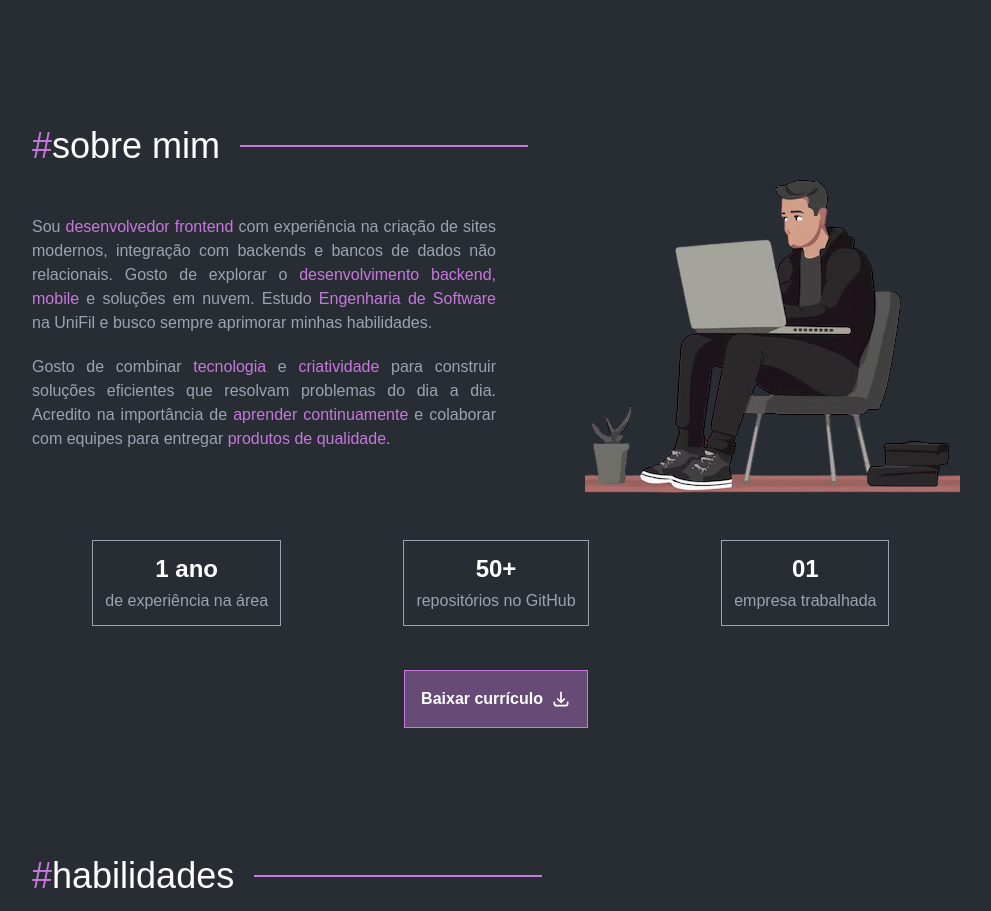
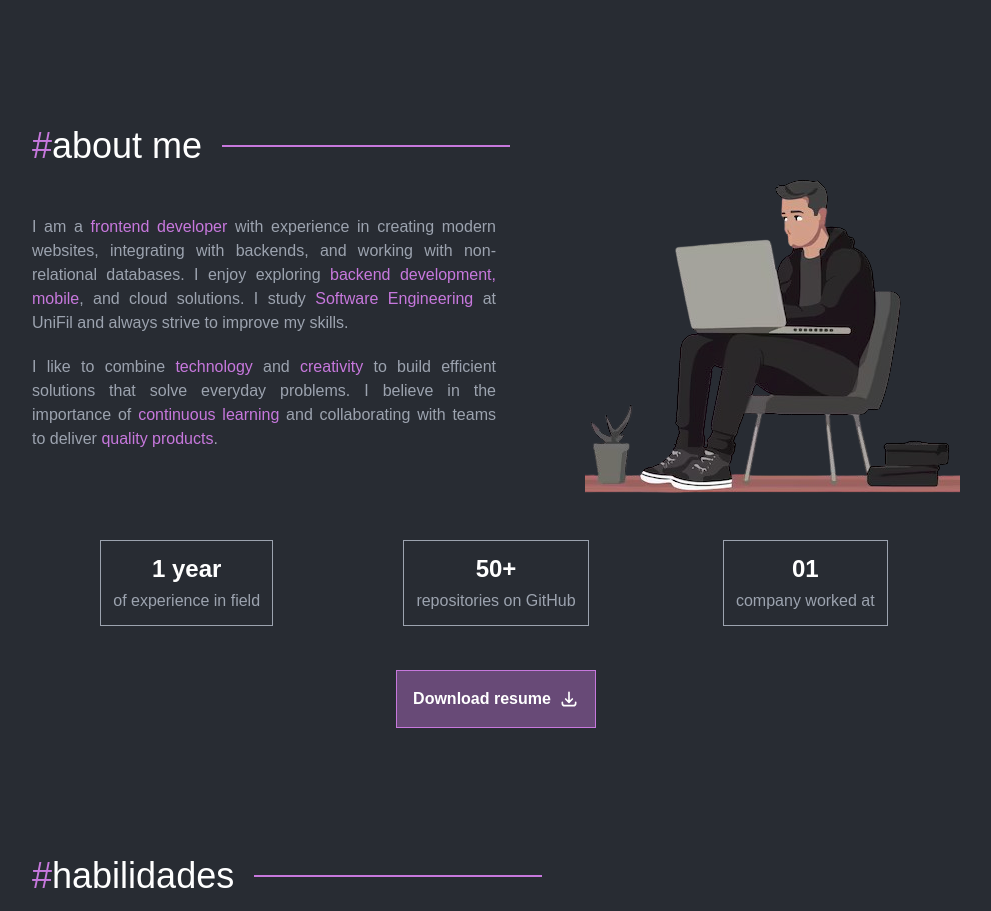
Before and after one commit to ederbiason/ederbiason.dev, a Next.js app: page / in a window 1280 px wide. Shown: the part 745-1656 px from the top of the page, without its empty margins (144-1135 px from the left). Built offline with nearby package versions, Linux system fonts and the light colour scheme; a web font is replaced by a local one.

Commit message:
feat: apply i18n on about section

```diff
--- a/src/components/About.tsx
+++ b/src/components/About.tsx
@@ -1,22 +1,14 @@
-import Image from "next/image";
+"use client"
+
+import Image from "next/image"
 import Developer from "../../public/images/developer.png"
-import { HiOutlineDownload } from "react-icons/hi";
+import { HiOutlineDownload } from "react-icons/hi"
+import { Trans, useTranslation } from "react-i18next"
 
 export function About() {
-    const careerInfo = [
-        {
-            value: "1 ano",
-            text: "de experiência na área"
-        },
-        {
-            value: "50+",
-            text: "repositórios no GitHub"
-        },
-        {
-            value: "01",
-            text: "empresa trabalhada"
-        }
-    ]
+    const { t } = useTranslation()
+
+    const careerInfo = t("about.careerInfo", { returnObjects: true }) as { value: string; text: string }[]
 
     return (
         <section
@@ -26,7 +18,7 @@ export function About() {
             <div className="flex items-center gap-5">
                 <h1 className="font-medium text-4xl text-white">
                     <span className="text-customPurple">#</span>
-                    sobre mim
+                    {t("about.title")}
                 </h1>
 
                 <div className="h-[2px] w-24 md:w-72 bg-customPurple"></div>
@@ -35,10 +27,20 @@ export function About() {
             <div className="flex items-center justify-between gap-10 flex-col md:flex-row">
                 <div className="flex-1 md:max-w-[50%] text-justify flex flex-col gap-5 text-gray-400 mt-8 lg:mt-0">
                     <p>
-                        Sou <span className="text-customPurple">desenvolvedor frontend</span> com experiência na criação de sites modernos, integração com backends e bancos de dados não relacionais. Gosto de explorar o <span className="text-customPurple">desenvolvimento backend, mobile</span> e soluções em nuvem. Estudo <span className="text-customPurple">Engenharia de Software</span> na UniFil e busco sempre aprimorar minhas habilidades.
+                        <Trans
+                            i18nKey="about.paragraph1"
+                            components={{
+                                1: <span className='text-customPurple' />
+                            }}
+                        />
                     </p>
                     <p>
-                        Gosto de combinar <span className="text-customPurple">tecnologia</span> e <span className="text-customPurple">criatividade</span> para construir soluções eficientes que resolvam problemas do dia a dia. Acredito na importância de <span className="text-customPurple">aprender continuamente</span> e colaborar com equipes para entregar <span className="text-customPurple">produtos de qualidade</span>.
+                        <Trans
+                            i18nKey="about.paragraph2"
+                            components={{
+                                1: <span className='text-customPurple' />
+                            }}
+                        />
                     </p>
                 </div>
 
@@ -67,10 +69,10 @@ export function About() {
                 }
                 <a
                     className="mt-11 text-white font-semibold p-4 flex items-center gap-2 group border border-customPurple bg-opacity-40 bg-customPurple hover:bg-opacity-20 col-span-3 cursor-pointer"
-                    href="/pdf/Currículo Eder H Biason.pdf"
+                    href={t("about.resumePath")}
                     download
                 >
-                    Baixar currículo
+                    {t("about.resume")}
                     <HiOutlineDownload size={20} className="transition-all duration-300 group-hover:translate-y-1" />
                 </a>
             </div>
--- a/src/locales/en.json
+++ b/src/locales/en.json
@@ -10,27 +10,35 @@
         "title": "Eder Biason",
         "subtitle": "Front-End Developer",
         "social": "<1>Software Engineering</1> student passionate about technology and programming.",
-        "contact": "Contatc",
+        "contact": "Contact",
         "imageTitle": "Open to new opportunities",
         "quoteMessage": "With great power comes great electricity bill",
         "quoteAutor": "- Dr. Who"
     },
     "about": {
-
+        "title": "about me",
+        "paragraph1": "I am a <1>frontend developer</1> with experience in creating modern websites, integrating with backends, and working with non-relational databases. I enjoy exploring <1>backend development, mobile</1>, and cloud solutions. I study <1>Software Engineering</1> at UniFil and always strive to improve my skills.",
+        "paragraph2": "I like to combine <1>technology</1> and <1>creativity</1> to build efficient solutions that solve everyday problems. I believe in the importance of <1>continuous learning</1> and collaborating with teams to deliver <1>quality products</1>.",
+        "careerInfo": [
+            {
+                "value": "1 year",
+                "text": "of experience in field"
+            },
+            {
+                "value": "50+",
+                "text": "repositories on GitHub"
+            },
+            {
+                "value": "01",
+                "text": "company worked at"
+            }
+        ],
+        "resumePath": "/pdf/Resume - Eder H Biason.pdf",
+        "resume": "Download resume"
     },
-    "skills": {
-
-    },
-    "qualification": {
-
-    },
-    "portfolio": {
-
-    },
-    "contact": {
-
-    },
-    "footer": {
-
-    }
+    "skills": {},
+    "qualification": {},
+    "portfolio": {},
+    "contact": {},
+    "footer": {}
 }
--- a/src/locales/pt.json
+++ b/src/locales/pt.json
@@ -16,21 +16,29 @@
         "quoteAutor": "- Dr. Who"
     },
     "about": {
-
-    },
-    "skills": {
-
-    },
-    "qualification": {
-
-    },
-    "portfolio": {
-
-    },
-    "contact": {
-
-    },
-    "footer": {
-
+        "title": "sobre mim",
+        "paragraph1": "Sou <1>desenvolvedor frontend</1> com experiência na criação de sites modernos, integração com backends e bancos de dados não relacionais. Gosto de explorar o <1>desenvolvimento backend, mobile</1> e soluções em nuvem. Estudo <1>Engenharia de Software</1> na UniFil e busco sempre aprimorar minhas habilidades.",
+        "paragraph2": "Gosto de combinar <1>tecnologia</1> e <1>criatividade</1> para construir soluções eficientes que resolvam problemas do dia a dia. Acredito na importância de <1>aprender continuamente</1> e colaborar com equipes para entregar <1>produtos de qualidade</1>.",
+        "careerInfo": [
+            {
+                "value": "1 ano",
+                "text": "de experiência na área"
+            },
+            {
+                "value": "50+",
+                "text": "repositórios no GitHub"
+            },
+            {
+                "value": "01",
+                "text": "empresa trabalhada"
+            }
+        ],
+        "resumePath": "/pdf/Currículo Eder H Biason.pdf",
+        "resume": "Baixar currículo"
+        },
+        "skills": {},
+        "qualification": {},
+        "portfolio": {},
+        "contact": {},
+        "footer": {}
     }
-}
```
